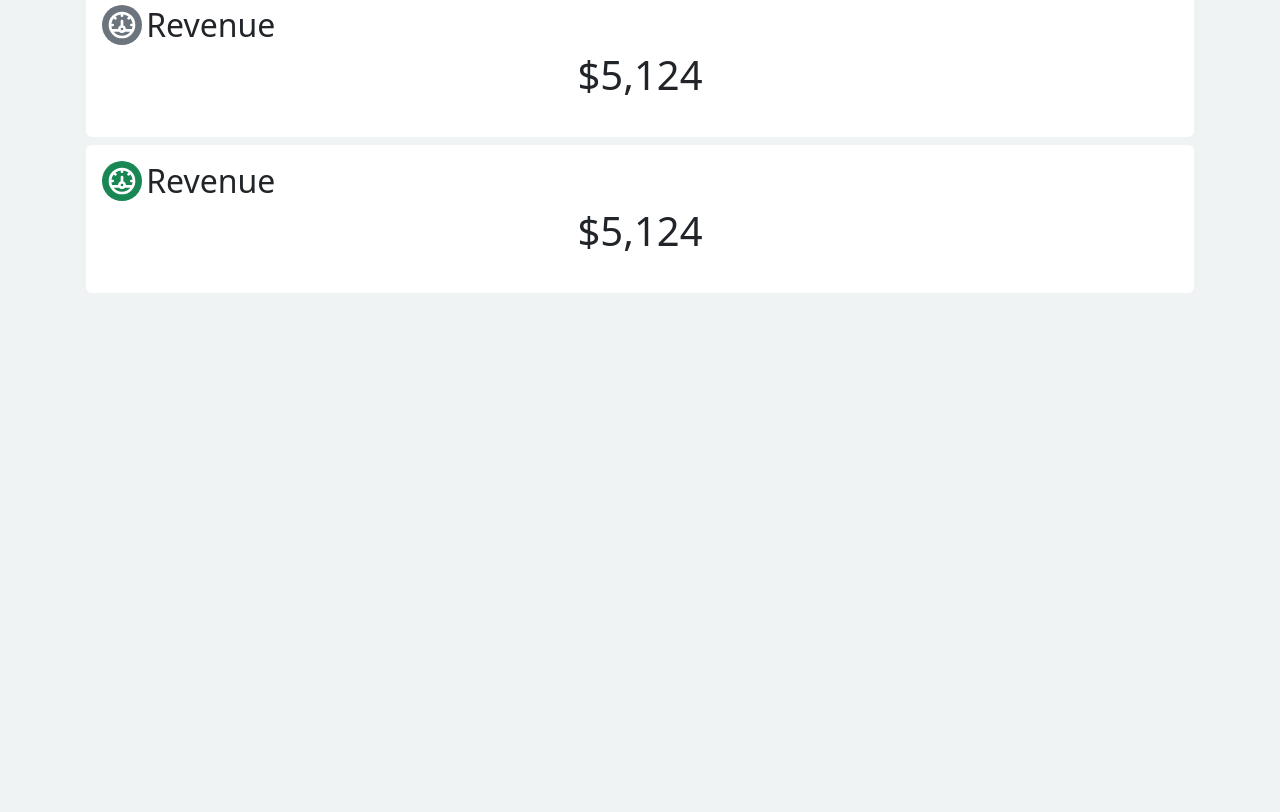
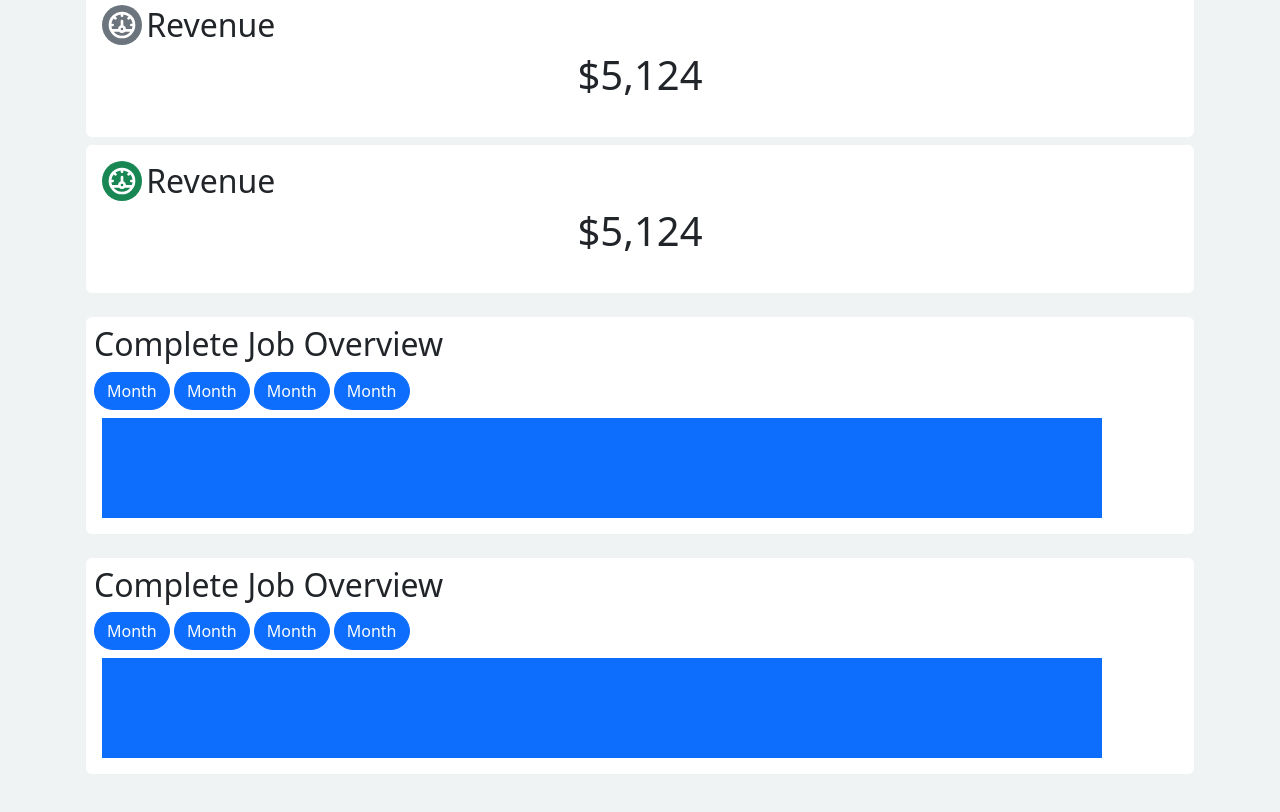
Before and after one commit to B33th0v3n960/dashboard, a website built with Parcel: page src/index.html in a window 1280 px wide. Shown: the part 1301-2113 px from the top of the page. Before the commit the page ends 1634 px from the top, so only its background shows below. Built offline with nearby package versions, Linux system fonts and the light colour scheme.

Commit message:
added graph layout

```diff
--- a/src/index.html
+++ b/src/index.html
@@ -155,7 +155,81 @@
         </div>
       </section>
 
-      <section></section>
+      <section class="bg-light p-2 rounded mb-4">
+        <h2>Complete Job Overview</h2>
+        <div>
+          <button
+            type="radio"
+            name="job-overview-date"
+            class="btn btn-primary rounded-pill"
+          >
+            Month
+          </button>
+          <button
+            type="radio"
+            name="job-overview-date"
+            class="btn btn-primary rounded-pill"
+          >
+            Month
+          </button>
+          <button
+            type="radio"
+            name="job-overview-date"
+            class="btn btn-primary rounded-pill"
+          >
+            Month
+          </button>
+          <button
+            type="radio"
+            name="job-overview-date"
+            class="btn btn-primary rounded-pill"
+          >
+            Month
+          </button>
+        </div>
+
+        <div class="overflow-scroll">
+          <div class="graph bg-primary m-2"></div>
+        </div>
+      </section>
+
+      <section class="bg-light p-2 rounded mb-4">
+        <h2>Complete Job Overview</h2>
+        <div>
+          <button
+            type="radio"
+            name="job-overview-date"
+            class="btn btn-primary rounded-pill"
+          >
+            Month
+          </button>
+          <button
+            type="radio"
+            name="job-overview-date"
+            class="btn btn-primary rounded-pill"
+          >
+            Month
+          </button>
+          <button
+            type="radio"
+            name="job-overview-date"
+            class="btn btn-primary rounded-pill"
+          >
+            Month
+          </button>
+          <button
+            type="radio"
+            name="job-overview-date"
+            class="btn btn-primary rounded-pill"
+          >
+            Month
+          </button>
+        </div>
+
+        <div class="overflow-scroll">
+          <div class="graph bg-primary m-2"></div>
+        </div>
+      </section>
     </main>
   </body>
 </html>
--- a/src/scss/styles.scss
+++ b/src/scss/styles.scss
@@ -29,6 +29,7 @@
 @import "~bootstrap/scss/navbar";
 @import "~bootstrap/scss/forms";
 @import "~bootstrap/scss/tables";
+@import "~bootstrap/scss/buttons";
 
 // 7. Optionally include utilities API last to generate classes based on the Sass map in `_utilities.scss`
 @import "~bootstrap/scss/utilities/api";
@@ -40,3 +41,8 @@
   width: 40px;
   height: 40px;
 }
+
+.graph {
+  width: 1000px;
+  height: 100px;
+}
```
